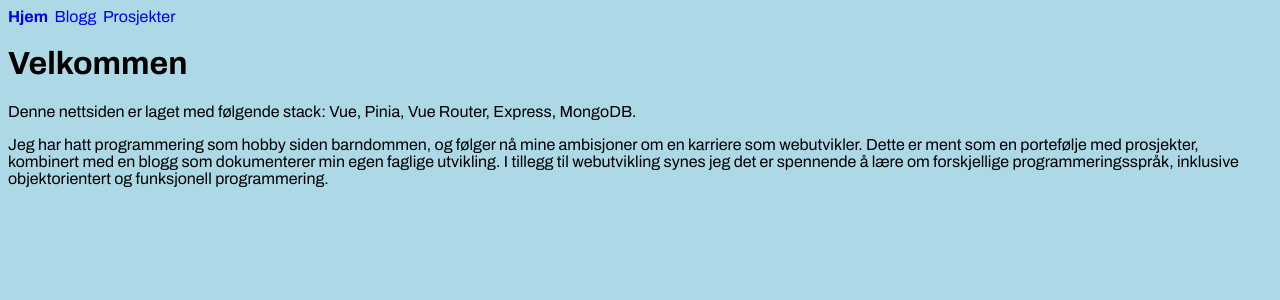
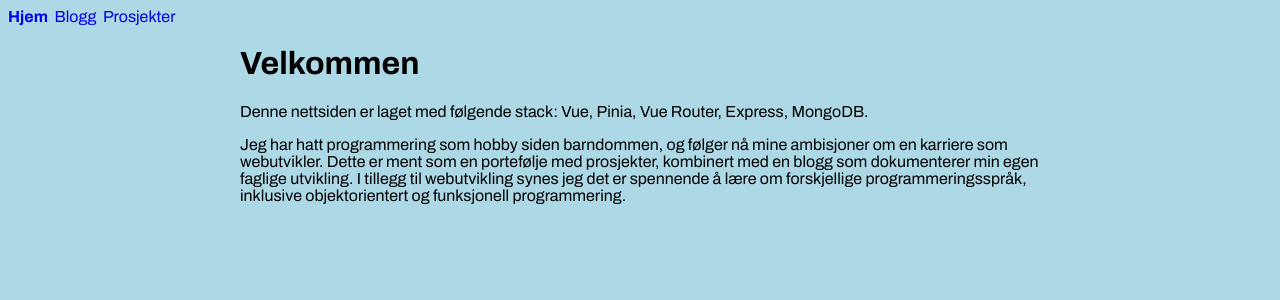
Before and after one commit to bruteforce774/dev-portfolio, a Vue app: page / in a window 1280 px wide. Shown: the top 300 px of the page. Built offline with nearby package versions, Linux system fonts and the light colour scheme.

Commit message:
apply styling fix

```diff
--- a/src/App.vue
+++ b/src/App.vue
@@ -1,10 +1,12 @@
 <script setup lang="ts">
-  import NavBar from './components/NavBar.vue'
+import NavBar from './components/NavBar.vue'
 </script>
 
 <template>
-    <NavBar />
+  <NavBar />
+  <main>
     <router-view></router-view>
+  </main>
 </template>
 
 <style>
@@ -12,7 +14,13 @@ body {
   background-color: lightblue;
   font-family: 'Archivo', sans-serif
 }
+
 a {
   text-decoration: none;
 }
+main {
+  max-width: 800px;
+  margin: 0 auto;
+  padding: 0 1rem;
+}
 </style>
```
